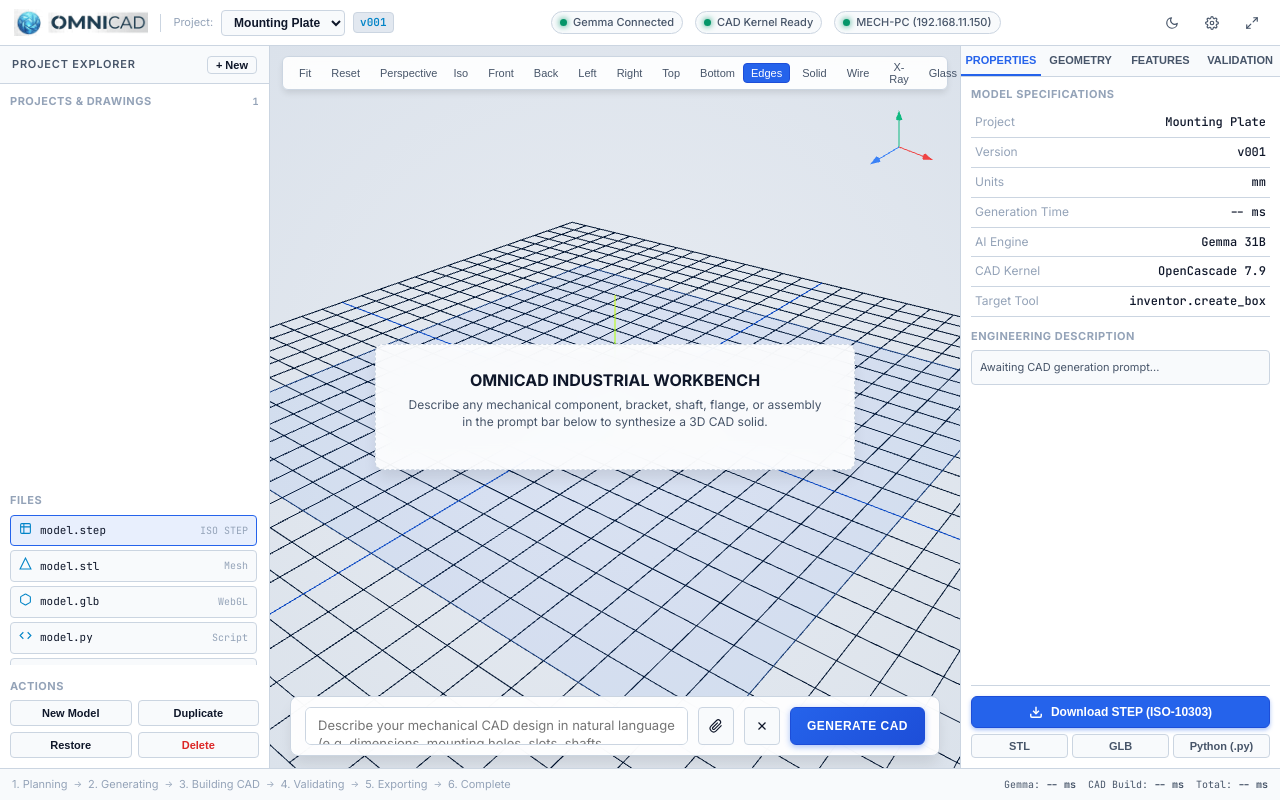
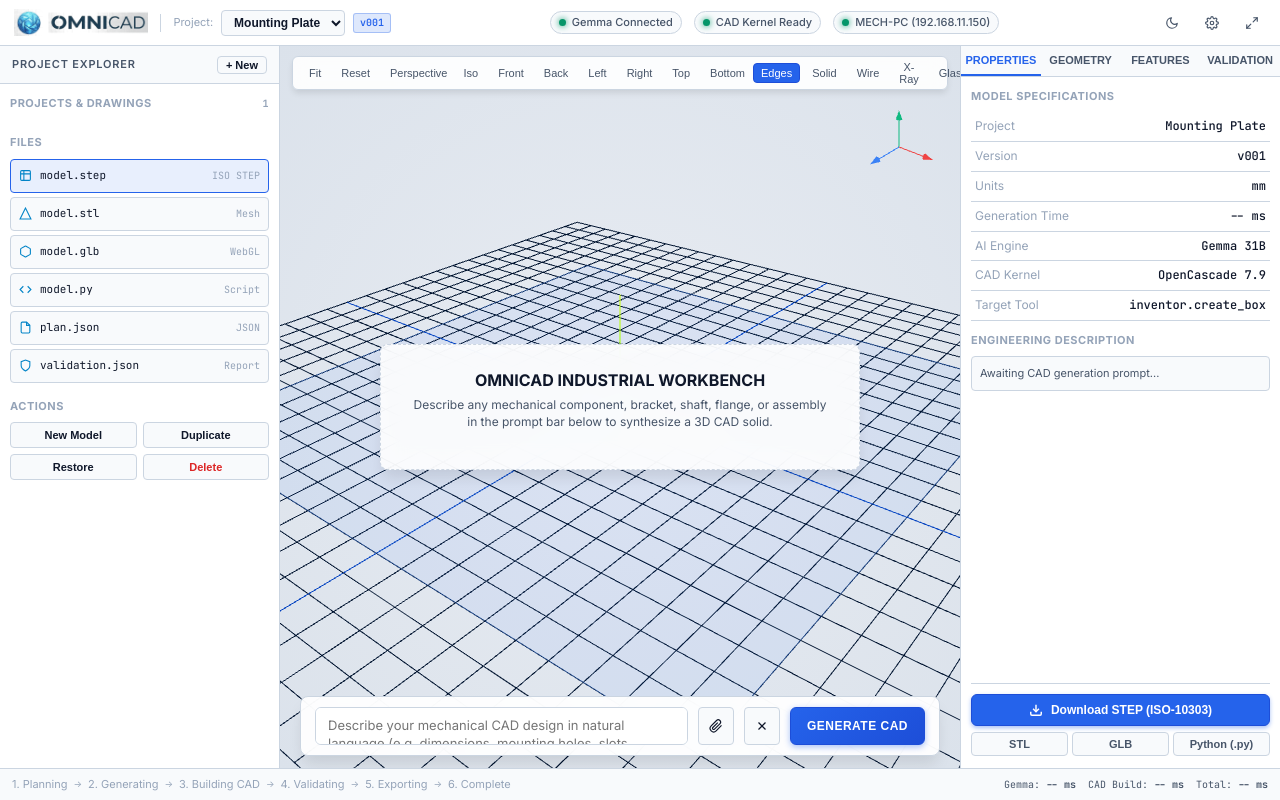
Before and after one commit to dkoustubh/TextToCad-, a plain HTML site: page app/static/index.html in a window 1280 px wide. Drawn offline with nearby package versions, Linux system fonts and the light colour scheme; no server answers; animation ran at ten frames a second.

Commit message:
fix(ui): resolve Project Explorer sidebar layout flex-flow, remove clipping and cards overlapping

```diff
--- a/app/static/index.html
+++ b/app/static/index.html
@@ -10,7 +10,7 @@
   <link rel="preconnect" href="https://fonts.googleapis.com">
   <link rel="preconnect" href="https://fonts.gstatic.com" crossorigin>
   <link href="https://fonts.googleapis.com/css2?family=Inter:wght@400;500;600;700;800&family=JetBrains+Mono:wght@400;500;600;700&display=swap" rel="stylesheet">
-  <link rel="stylesheet" href="/static/style.css?v=10">
+  <link rel="stylesheet" href="/static/style.css?v=11">
 
   <!-- Import Map for Three.js ES Modules -->
   <script type="importmap">
@@ -98,7 +98,7 @@
 
         <div class="sidebar-content">
           <!-- PROJECTS & VERSIONS FOLDER TREE -->
-          <div class="panel-section" style="flex: 1; display: flex; flex-direction: column; min-height: 0;">
+          <div class="panel-section">
             <div class="section-title">
               <span>Projects & Drawings</span>
               <span id="projectCount" style="font-family: var(--font-mono); font-size: 10px;">1</span>
@@ -172,7 +172,7 @@
           </div>
 
           <!-- ACTIONS -->
-          <div class="panel-section" style="margin-top: auto;">
+          <div class="panel-section">
             <div class="section-title">
               <span>Actions</span>
             </div>
@@ -554,6 +554,6 @@
   </div>
 
   <!-- Core CAD Workbench Application Script -->
-  <script type="module" src="/static/app.js?v=10"></script>
+  <script type="module" src="/static/app.js?v=11"></script>
 </body>
 </html>
--- a/app/static/style.css
+++ b/app/static/style.css
@@ -274,17 +274,34 @@
 }
 
 .left-sidebar {
-  width: 270px;
+  width: 280px;
+  min-width: 280px;
+  max-width: 280px;
+  height: 100%;
+  display: flex;
+  flex-direction: column;
+  min-height: 0;
+  background: var(--bg-panel);
+  border-right: 1px solid var(--border-color);
+  flex-shrink: 0;
 }
 
 .right-sidebar {
   width: 320px;
+  min-width: 320px;
+  max-width: 320px;
+  height: 100%;
+  display: flex;
+  flex-direction: column;
+  min-height: 0;
   border-right: none;
   border-left: 1px solid var(--border-color);
 }
 
 .sidebar-header {
   height: 38px;
+  min-height: 38px;
+  flex: 0 0 auto;
   background: var(--bg-panel-header);
   border-bottom: 1px solid var(--border-color);
   display: flex;
@@ -299,12 +316,14 @@
 }
 
 .sidebar-content {
-  flex: 1;
+  flex: 1 1 auto;
+  min-height: 0;
   overflow-y: auto;
-  padding: 10px;
+  overflow-x: hidden;
+  padding: 12px 10px;
   display: flex;
   flex-direction: column;
-  gap: 14px;
+  gap: 16px;
 }
 
 /* Left Sidebar Panels */
@@ -312,6 +331,8 @@
   display: flex;
   flex-direction: column;
   gap: 6px;
+  flex-shrink: 0;
+  width: 100%;
 }
 
 .section-title {
@@ -323,6 +344,7 @@
   display: flex;
   align-items: center;
   justify-content: space-between;
+  margin-bottom: 2px;
 }
 
 /* Project Tree View */
@@ -330,18 +352,7 @@
   display: flex;
   flex-direction: column;
   gap: 6px;
-  overflow-y: auto;
-  max-height: 240px;
-  padding-right: 2px;
-  scrollbar-width: thin;
-}
-
-.project-tree-list::-webkit-scrollbar {
-  width: 4px;
-}
-.project-tree-list::-webkit-scrollbar-thumb {
-  background: var(--border-color);
-  border-radius: 2px;
+  width: 100%;
 }
 
 .project-tree-node {
@@ -349,9 +360,12 @@
   flex-direction: column;
   background: var(--bg-card);
   border: 1px solid var(--border-color);
-  border-radius: 5px;
+  border-radius: 6px;
+  flex-shrink: 0;
+  width: 100%;
+  box-sizing: border-box;
   overflow: hidden;
-  transition: all 0.15s ease;
+  transition: border-color 0.15s ease, box-shadow 0.15s ease;
 }
 
 .project-tree-node:hover {
@@ -367,11 +381,13 @@
   display: flex;
   align-items: center;
   justify-content: space-between;
-  padding: 7px 9px;
+  min-height: 36px;
+  padding: 8px 10px;
   cursor: pointer;
   background: var(--bg-panel-header);
+  flex-shrink: 0;
+  user-select: none;
   transition: background 0.15s ease;
-  user-select: none;
 }
 
 .project-folder-header:hover {
@@ -427,6 +443,7 @@
   align-items: center;
   gap: 5px;
   flex-shrink: 0;
+  margin-left: auto;
 }
 
 .folder-badge {
@@ -448,28 +465,25 @@
 .project-versions-sublist {
   display: flex;
   flex-direction: column;
-  gap: 3px;
-  padding: 5px 6px 6px 14px;
+  gap: 4px;
+  padding: 6px 8px 8px 8px;
   background: var(--bg-panel);
   border-top: 1px solid var(--border-color);
-  max-height: 120px;
-  overflow-y: auto;
-  scrollbar-width: thin;
-}
-
-.project-versions-sublist::-webkit-scrollbar {
-  width: 3px;
-}
-.project-versions-sublist::-webkit-scrollbar-thumb {
-  background: var(--border-color);
-  border-radius: 2px;
+  flex-shrink: 0;
 }
 
 .project-versions-sublist .version-item {
-  padding: 5px 7px;
+  display: flex;
+  align-items: center;
+  justify-content: space-between;
+  min-height: 36px;
+  padding: 6px 8px;
   background: var(--bg-card);
   border: 1px solid var(--border-color);
   border-radius: 4px;
+  cursor: pointer;
+  flex-shrink: 0;
+  transition: all 0.15s ease;
 }
 
 .project-versions-sublist .version-item:hover {
@@ -490,40 +504,79 @@
   font-style: italic;
 }
 
-.version-list {
+.version-item, .file-item {
   display: flex;
-  flex-direction: column;
-  gap: 4px;
-  max-height: 120px;
-  overflow-y: auto;
-  padding-right: 2px;
-  scrollbar-width: thin;
+  align-items: center;
+  justify-content: space-between;
+  min-height: 34px;
+  padding: 6px 8px;
+  border-radius: 4px;
+  background: var(--bg-card);
+  border: 1px solid var(--border-color);
+  cursor: pointer;
+  flex-shrink: 0;
+  transition: all 0.15s ease;
+}
+
+.version-item:hover, .file-item:hover {
+  background: var(--bg-panel-hover);
+  border-color: var(--border-light);
+}
+
+.version-item.active, .file-item.active {
+  border-color: var(--accent-primary);
+  background: rgba(37, 99, 235, 0.1);
+}
+
+.version-left, .file-left {
+  display: flex;
+  align-items: center;
+  gap: 8px;
+  min-width: 0;
+  flex: 1;
+}
+
+.file-icon {
+  font-size: 12px;
+  color: var(--accent-cyan);
+  display: flex;
+  align-items: center;
+  flex-shrink: 0;
+}
+
+.version-tag {
+  font-family: var(--font-mono);
+  font-size: 10px;
+  font-weight: 600;
+  padding: 2px 6px;
+  border-radius: 3px;
+  background: rgba(37, 99, 235, 0.15);
+  color: var(--accent-primary);
+  border: 1px solid rgba(37, 99, 235, 0.3);
+  flex-shrink: 0;
+}
+
+.version-prompt-text {
+  font-size: 11px;
+  color: var(--text-secondary);
+  white-space: nowrap;
+  overflow: hidden;
+  text-overflow: ellipsis;
+  flex: 1;
+}
+
+.version-meta {
+  font-size: 10px;
+  font-family: var(--font-mono);
+  color: var(--text-muted);
+  flex-shrink: 0;
 }
 
 .file-list {
   display: flex;
   flex-direction: column;
   gap: 4px;
-  max-height: 150px;
-  overflow-y: auto;
-  padding-right: 2px;
-  scrollbar-width: thin;
-}
-
-.version-list::-webkit-scrollbar,
-.file-list::-webkit-scrollbar {
-  width: 4px;
-}
-
-.version-list::-webkit-scrollbar-thumb,
-.file-list::-webkit-scrollbar-thumb {
-  background: var(--border-color);
-  border-radius: 2px;
-}
-
-.version-list::-webkit-scrollbar-thumb:hover,
-.file-list::-webkit-scrollbar-thumb:hover {
-  background: var(--text-muted);
+  flex-shrink: 0;
 }
 
 .version-item, .file-item {
```
